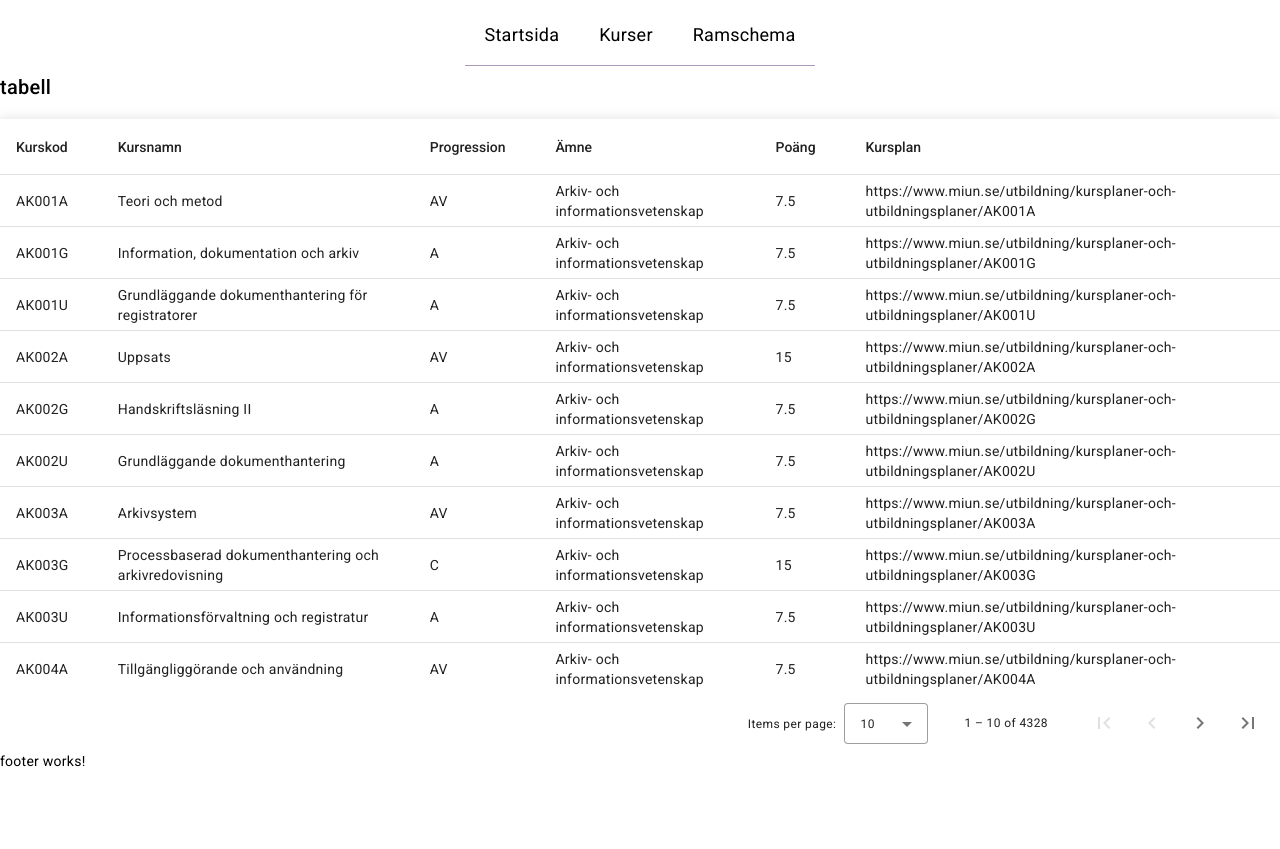
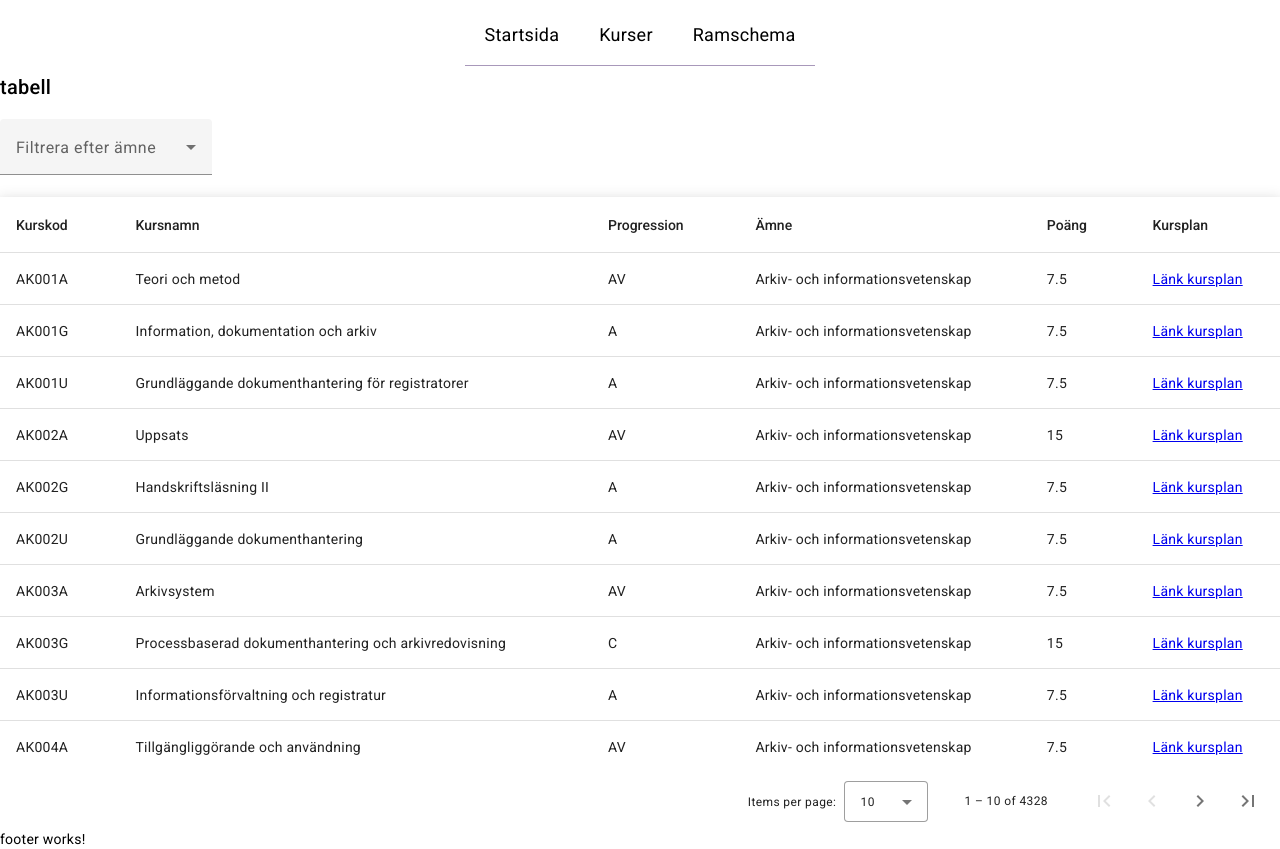
Before and after one commit to SabinaLiljestrom/dt208g-projekt, an Angular app: page /courses in a window 1280 px wide. Before the commit the page ends 800 px from the top, so only its background shows below. Built offline with nearby package versions, Linux system fonts and the light colour scheme.

Commit message:
skapat en select ruta där man kan välja ämne och sedan upptaderas tabellen med enbart kurser från det valda ämnet

```diff
--- a/src/app/courses/courses.component.html
+++ b/src/app/courses/courses.component.html
@@ -1,8 +1,18 @@
 <h2>tabell</h2>
+<div>
+  <mat-form-field appearance="fill">
+    <mat-label>Filtrera efter ämne</mat-label>
+    <mat-select (selectionChange)="applyFilter($event.value)">
+      <mat-option *ngFor="let subject of subjects" [value]="subject">
+        {{ subject }}
+      </mat-option>
+    </mat-select>
+  </mat-form-field>
+</div>
 <table mat-table [dataSource]="dataSource" matSort (matSortChange)="announceSortChange($event)"
        class="mat-elevation-z8">
 
-  <!-- Position Column -->
+  <!-- kurskod Column -->
   <ng-container matColumnDef="courseCode">
     <th mat-header-cell *matHeaderCellDef mat-sort-header sortActionDescription="Sort by number">
       Kurskod
@@ -10,21 +20,21 @@
     <td mat-cell *matCellDef="let element"> {{element.courseCode}} </td>
   </ng-container>
 
-<!-- Weight Column -->
+<!-- namn Column -->
 <ng-container matColumnDef="courseName">
   <th mat-header-cell *matHeaderCellDef mat-sort-header sortActionDescription="Sort by weight">
     Kursnamn
   </th>
   <td mat-cell *matCellDef="let element"> {{element.courseName}} </td>
 </ng-container>
-<!-- Weight Column -->
+<!-- poäng Column -->
 <ng-container matColumnDef="points">
   <th mat-header-cell *matHeaderCellDef mat-sort-header sortActionDescription="Sort by weight">
     Poäng
   </th>
   <td mat-cell *matCellDef="let element"> {{element.points}} </td>
 </ng-container>
-  <!-- Name Column -->
+  <!-- progression Column -->
   <ng-container matColumnDef="progression">
     <th mat-header-cell *matHeaderCellDef mat-sort-header sortActionDescription="Sort by name">
       Progression
@@ -32,20 +42,19 @@
     <td mat-cell *matCellDef="let element"> {{element.progression}} </td>
   </ng-container>
 
-
-  <!-- Symbol Column -->
+  <!-- ämne Column -->
   <ng-container matColumnDef="subject">
     <th mat-header-cell *matHeaderCellDef mat-sort-header sortActionDescription="Sort by symbol">
       Ämne
     </th>
     <td mat-cell *matCellDef="let element"> {{element.subject}} </td>
   </ng-container>
- <!-- Symbol Column -->
+ <!-- kursplan Column -->
  <ng-container matColumnDef="syllabus">
   <th mat-header-cell *matHeaderCellDef mat-sort-header sortActionDescription="Sort by symbol">
     Kursplan
   </th>
-  <td mat-cell *matCellDef="let element"> {{element.syllabus}} </td>
+  <td mat-cell *matCellDef="let element"><a href="{{ element.syllabus }}">Länk kursplan</a> </td>
 </ng-container>
   <tr mat-header-row *matHeaderRowDef="displayedColumns"></tr>
   <tr mat-row *matRowDef="let row; columns: displayedColumns;"></tr>
--- a/src/app/courses/courses.component.ts
+++ b/src/app/courses/courses.component.ts
@@ -1,7 +1,10 @@
 import { AfterViewInit, Component, ViewChild } from '@angular/core';
+import { CommonModule } from '@angular/common';
 import { MatSort, Sort, MatSortModule } from '@angular/material/sort';
 import { MatTableDataSource, MatTableModule } from '@angular/material/table';
 import { MatPaginator, MatPaginatorModule } from '@angular/material/paginator';
+import { MatSelectModule } from '@angular/material/select';
+import { MatFormFieldModule } from '@angular/material/form-field';
 import { LiveAnnouncer } from '@angular/cdk/a11y';
 import { CoursesService } from '../services/courses.service';
 import { Course } from '../models/course';
@@ -11,26 +14,37 @@ import { Course } from '../models/course';
   styleUrls: ['courses.component.scss'],
   templateUrl: 'courses.component.html',
   standalone: true,
-  imports: [MatTableModule, MatSortModule, MatPaginatorModule],
+  imports: [CommonModule, MatTableModule, MatSortModule, MatPaginatorModule, MatSelectModule, MatFormFieldModule],
 })
 export class CoursesComponent implements AfterViewInit {
-  displayedColumns: string[] = ['courseCode', 'courseName', 'progression', 'subject', 'points', 'syllabus'];
+  displayedColumns: string[] = ['courseCode', 'courseName', 'progression', 'subject', 'points', 'syllabus']; //olika kolumner i tabellen
   dataSource = new MatTableDataSource<Course>([]);
+  subjects: string[] = []; // Array för att hålla unika ämnen
 
   constructor(private _liveAnnouncer: LiveAnnouncer, private coursesService: CoursesService) {}
 
-  @ViewChild(MatSort) sort!: MatSort; // Ta bort manuell initialisering
-  @ViewChild(MatPaginator) paginator!: MatPaginator; // Ta bort manuell initialisering
+  @ViewChild(MatSort) sort!: MatSort;
+  @ViewChild(MatPaginator) paginator!: MatPaginator;
 
   ngAfterViewInit() {
     this.coursesService.getCourses().subscribe(courses => {
       this.dataSource.data = courses;
       this.dataSource.sort = this.sort;
-      this.dataSource.paginator = this.paginator; // Associera paginatorn med dataSource
+      this.dataSource.paginator = this.paginator;
+      this.paginator.pageSize = 10;
+
+      // Hämta unika ämnen
+      this.subjects = [...new Set(courses.map(course => course.subject))];
+      console.log('Subjects:', this.subjects); // Loggar ämnena i arrayen
     });
   }
 
-  /** Announce the change in sort state for assistive technology. */
+  applyFilter(subject: string) {
+    this.dataSource.filterPredicate = (data: Course, filter: string) => data.subject === filter;
+    this.dataSource.filter = subject;
+  }
+
+  /** sortering **/
   announceSortChange(sortState: Sort) {
     if (sortState.direction) {
       this._liveAnnouncer.announce(`Sorted ${sortState.direction}ending`);
--- a/src/app/services/courses.service.ts
+++ b/src/app/services/courses.service.ts
@@ -10,6 +10,6 @@ export class CoursesService {
   private url: string = '../assets/json/courses.json';
   constructor(private http: HttpClient) {}
   getCourses(): Observable<Course[]> {
-    return this.http.get<Course[]>(this.url); // Make sure the type is Course[]
+    return this.http.get<Course[]>(this.url);
   }
 }
```
Also changed, not shown: src/app/app.component.ts (+7 -2 lines).
